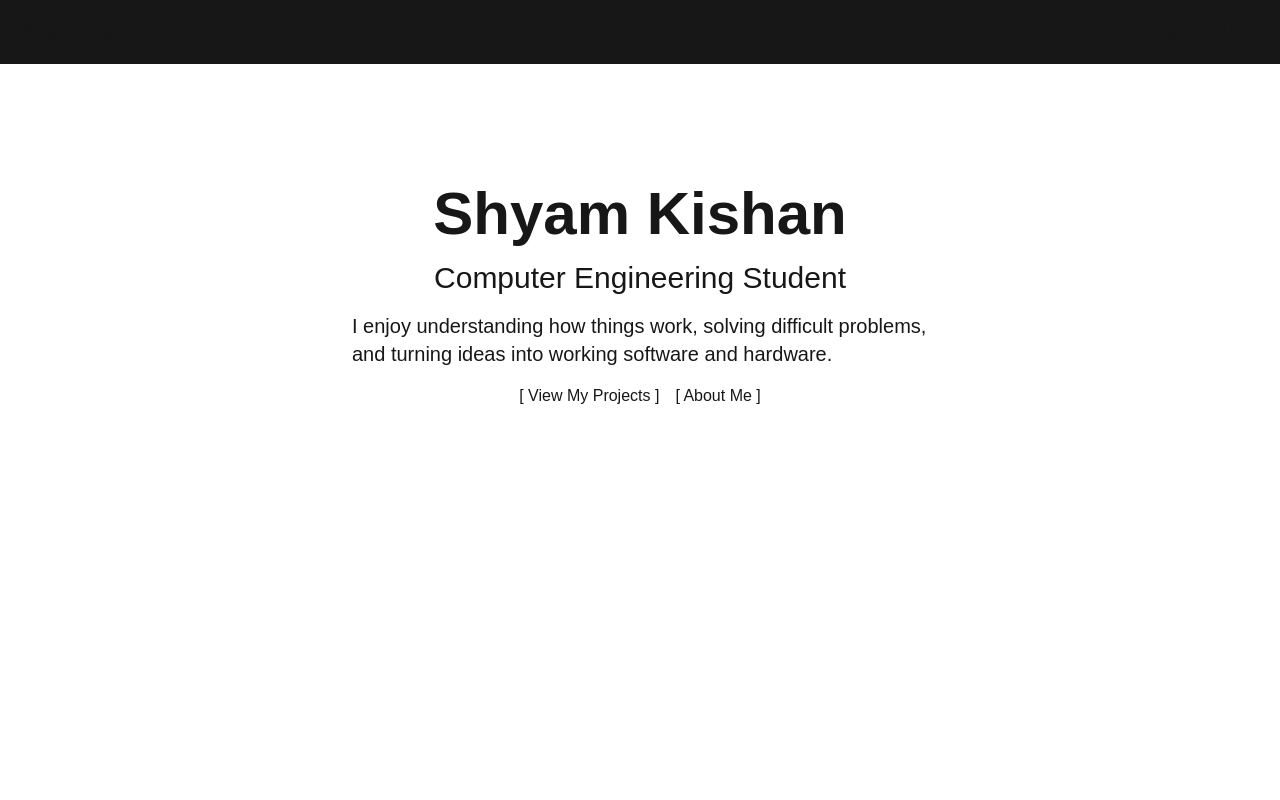
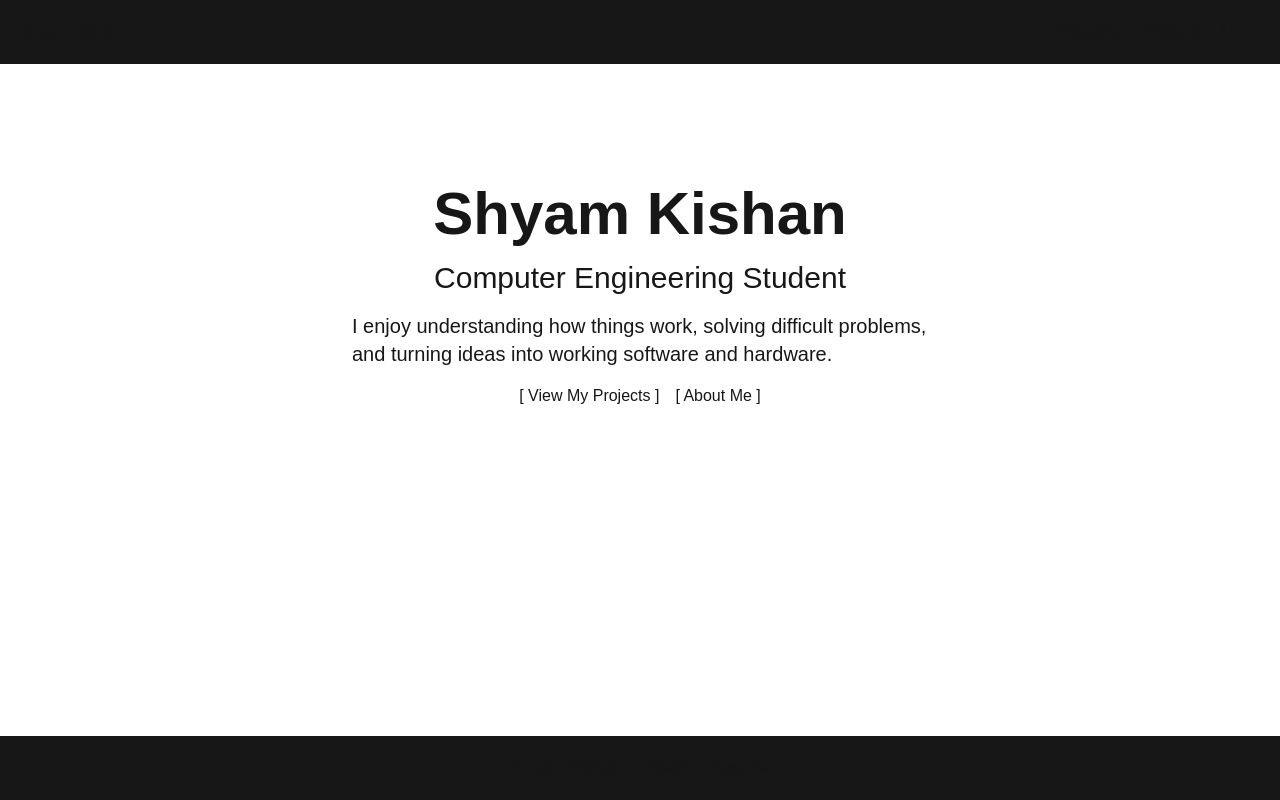
Before and after one commit to Shyam-Kishan/portfolio, a Next.js app: page / in a window 1280 px wide. Shown: the top 800 px of the page. Built offline with nearby package versions, Linux system fonts and the light colour scheme.

Commit message:
added footer component

```diff
--- /dev/null
+++ b/src/app/components/Footer.tsx
@@ -0,0 +1,37 @@
+import Link from "next/link";
+
+export default function Footer() {
+  return (
+    <footer className="flex sticky bottom-0 z-50 justify-center
+                    items-center bg-neutral-900 px-5 py-5">
+
+        <ul className="flex items-center gap-4">
+            <li>
+                <a className="underline hover:text-neutral-400 transition-colors duration-500"
+                href="mailto:shyamkishan109@gmail.com">Email</a>
+            </li>
+
+            <li>
+                <a className="underline hover:text-neutral-400 transition-colors duration-500"
+                href="https://github.com/Shyam-Kishan"
+                rel="noopener noreferrer"
+                target="_blank">GitHub</a>
+            </li>
+
+            <li>
+                <a className="underline hover:text-neutral-400 transition-colors duration-500"
+                href="https://www.linkedin.com/in/shyam-kishan-3ab2a4268/"
+                rel="noopener noreferrer"
+                target="_blank">LinkedIn</a>
+            </li>
+
+            <li>
+                <a className="underline hover:text-neutral-400 transition-colors duration-500"
+                    href="/Shyam_Kishan_Resume.pdf"
+                    rel="noopener noreferrer"
+                    target="_blank">Resume</a>
+            </li>
+        </ul>
+    </footer>
+  );
+}
--- a/src/app/layout.tsx
+++ b/src/app/layout.tsx
@@ -2,6 +2,7 @@ import type { Metadata } from "next";
 import { Geist, Geist_Mono } from "next/font/google";
 import "./globals.css";
 import Navbar from "./components/Navbar"
+import Footer from "./components/Footer"
 
 const geistSans = Geist({
   variable: "--font-geist-sans",
@@ -30,6 +31,7 @@ export default function RootLayout({ children }: LayoutProps<"/">) {
       <body className="min-h-full flex flex-col">
         <Navbar />
         {children}
+        <Footer/>
       </body>
     </html>
   );
```
Also changed, not shown: 1 other file (tests, documents, lock files or other folders).
